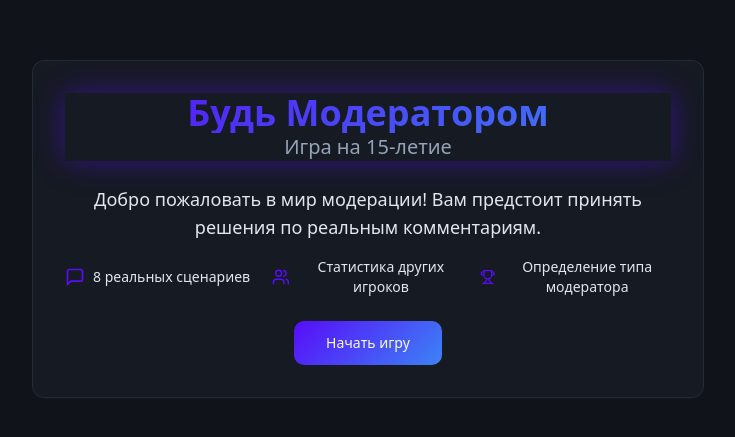
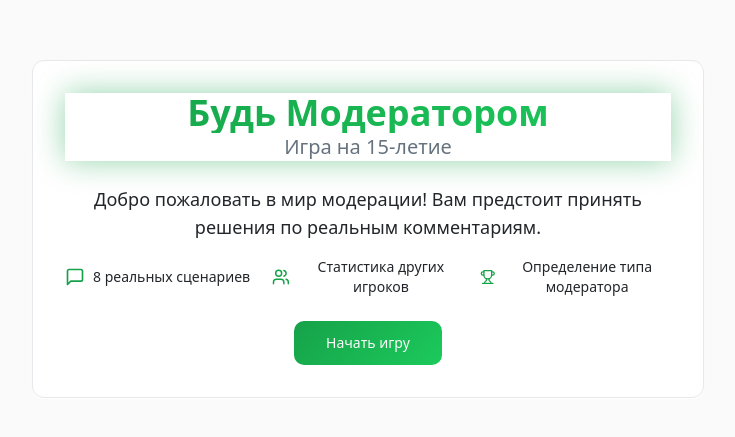
Before and after one commit to itengry/mod-karma-challenge, a React (Vite) app: page / in a window 1280 px wide. Shown: the part 171-608 px from the top of the page, without its empty margins (272-1007 px from the left). Built offline with nearby package versions, Linux system fonts and the light colour scheme.

Commit message:
Refactor: Update visual style
Update primary colors to green, graphite, and white. Replace blue outline on the main block with a new color.

```diff
--- a/src/index.css
+++ b/src/index.css
@@ -6,43 +6,43 @@
 
 @layer base {
   :root {
-    /* Base theme - Dark social media inspired */
-    --background: 222 22% 8%;
-    --foreground: 213 31% 91%;
+    /* Base theme - Clean green/graphite/white scheme */
+    --background: 0 0% 98%;
+    --foreground: 210 11% 15%;
 
-    --card: 222 22% 11%;
-    --card-foreground: 213 31% 91%;
+    --card: 0 0% 100%;
+    --card-foreground: 210 11% 15%;
 
-    --popover: 222 22% 11%;
-    --popover-foreground: 213 31% 91%;
+    --popover: 0 0% 100%;
+    --popover-foreground: 210 11% 15%;
 
-    /* Primary - Deep purple for authority */
-    --primary: 259 94% 51%;
-    --primary-foreground: 210 40% 98%;
+    /* Primary - Deep green for authority */
+    --primary: 142 76% 36%;
+    --primary-foreground: 0 0% 98%;
 
-    /* Secondary - Muted dark */
-    --secondary: 222 22% 15%;
-    --secondary-foreground: 213 31% 91%;
+    /* Secondary - Graphite */
+    --secondary: 210 11% 25%;
+    --secondary-foreground: 0 0% 98%;
 
-    --muted: 222 22% 15%;
-    --muted-foreground: 215 20% 65%;
+    --muted: 210 11% 96%;
+    --muted-foreground: 210 11% 45%;
 
-    --accent: 259 94% 51%;
-    --accent-foreground: 210 40% 98%;
+    --accent: 142 76% 36%;
+    --accent-foreground: 0 0% 98%;
 
     /* Action colors */
     --destructive: 0 84% 60%;
-    --destructive-foreground: 210 40% 98%;
+    --destructive-foreground: 0 0% 98%;
 
     --warning: 38 92% 50%;
-    --warning-foreground: 222 22% 8%;
+    --warning-foreground: 0 0% 98%;
 
     --success: 142 76% 36%;
-    --success-foreground: 210 40% 98%;
+    --success-foreground: 0 0% 98%;
 
-    --border: 222 22% 18%;
-    --input: 222 22% 15%;
-    --ring: 259 94% 51%;
+    --border: 210 11% 91%;
+    --input: 210 11% 96%;
+    --ring: 142 76% 36%;
 
     --radius: 0.75rem;
 
@@ -50,17 +50,17 @@
     --moderate-keep: 142 76% 36%;
     --moderate-delete: 0 84% 60%;
     --moderate-warn: 38 92% 50%;
-    --moderate-hide: 217 91% 60%;
-    --moderate-highlight: 259 94% 51%;
+    --moderate-hide: 210 11% 25%;
+    --moderate-highlight: 142 76% 36%;
 
     /* Gradients */
-    --gradient-primary: linear-gradient(135deg, hsl(259 94% 51%), hsl(217 91% 60%));
+    --gradient-primary: linear-gradient(135deg, hsl(142 76% 36%), hsl(142 76% 45%));
     --gradient-danger: linear-gradient(135deg, hsl(0 84% 60%), hsl(14 91% 54%));
-    --gradient-success: linear-gradient(135deg, hsl(142 76% 36%), hsl(120 76% 45%));
+    --gradient-success: linear-gradient(135deg, hsl(142 76% 36%), hsl(142 76% 45%));
 
     /* Shadows and effects */
-    --shadow-glow: 0 0 30px hsl(259 94% 51% / 0.3);
-    --shadow-card: 0 10px 30px -5px hsl(222 22% 4% / 0.5);
+    --shadow-glow: 0 0 30px hsl(142 76% 36% / 0.3);
+    --shadow-card: 0 10px 30px -5px hsl(210 11% 15% / 0.1);
 
     /* Animations */
     --transition-smooth: all 0.3s cubic-bezier(0.4, 0, 0.2, 1);
@@ -68,57 +68,57 @@
 
     --sidebar-background: 0 0% 98%;
 
-    --sidebar-foreground: 240 5.3% 26.1%;
+    --sidebar-foreground: 210 11% 15%;
 
-    --sidebar-primary: 240 5.9% 10%;
+    --sidebar-primary: 142 76% 36%;
 
     --sidebar-primary-foreground: 0 0% 98%;
 
-    --sidebar-accent: 240 4.8% 95.9%;
+    --sidebar-accent: 210 11% 96%;
 
-    --sidebar-accent-foreground: 240 5.9% 10%;
+    --sidebar-accent-foreground: 210 11% 15%;
 
-    --sidebar-border: 220 13% 91%;
+    --sidebar-border: 210 11% 91%;
 
-    --sidebar-ring: 217.2 91.2% 59.8%;
+    --sidebar-ring: 142 76% 36%;
   }
 
   .dark {
-    --background: 222.2 84% 4.9%;
-    --foreground: 210 40% 98%;
+    --background: 210 11% 8%;
+    --foreground: 0 0% 95%;
 
-    --card: 222.2 84% 4.9%;
-    --card-foreground: 210 40% 98%;
+    --card: 210 11% 11%;
+    --card-foreground: 0 0% 95%;
 
-    --popover: 222.2 84% 4.9%;
-    --popover-foreground: 210 40% 98%;
+    --popover: 210 11% 11%;
+    --popover-foreground: 0 0% 95%;
 
-    --primary: 210 40% 98%;
-    --primary-foreground: 222.2 47.4% 11.2%;
+    --primary: 142 76% 45%;
+    --primary-foreground: 210 11% 8%;
 
-    --secondary: 217.2 32.6% 17.5%;
-    --secondary-foreground: 210 40% 98%;
+    --secondary: 210 11% 15%;
+    --secondary-foreground: 0 0% 95%;
 
-    --muted: 217.2 32.6% 17.5%;
-    --muted-foreground: 215 20.2% 65.1%;
+    --muted: 210 11% 15%;
+    --muted-foreground: 210 11% 65%;
 
-    --accent: 217.2 32.6% 17.5%;
-    --accent-foreground: 210 40% 98%;
+    --accent: 142 76% 45%;
+    --accent-foreground: 210 11% 8%;
 
-    --destructive: 0 62.8% 30.6%;
-    --destructive-foreground: 210 40% 98%;
+    --destructive: 0 84% 60%;
+    --destructive-foreground: 0 0% 95%;
 
-    --border: 217.2 32.6% 17.5%;
-    --input: 217.2 32.6% 17.5%;
-    --ring: 212.7 26.8% 83.9%;
-    --sidebar-background: 240 5.9% 10%;
-    --sidebar-foreground: 240 4.8% 95.9%;
-    --sidebar-primary: 224.3 76.3% 48%;
-    --sidebar-primary-foreground: 0 0% 100%;
-    --sidebar-accent: 240 3.7% 15.9%;
-    --sidebar-accent-foreground: 240 4.8% 95.9%;
-    --sidebar-border: 240 3.7% 15.9%;
-    --sidebar-ring: 217.2 91.2% 59.8%;
+    --border: 210 11% 18%;
+    --input: 210 11% 15%;
+    --ring: 142 76% 45%;
+    --sidebar-background: 210 11% 8%;
+    --sidebar-foreground: 0 0% 95%;
+    --sidebar-primary: 142 76% 45%;
+    --sidebar-primary-foreground: 210 11% 8%;
+    --sidebar-accent: 210 11% 15%;
+    --sidebar-accent-foreground: 0 0% 95%;
+    --sidebar-border: 210 11% 18%;
+    --sidebar-ring: 142 76% 45%;
   }
 }
 
--- a/src/pages/NotFound.tsx
+++ b/src/pages/NotFound.tsx
@@ -12,12 +12,12 @@ const NotFound = () => {
   }, [location.pathname]);
 
   return (
-    <div className="min-h-screen flex items-center justify-center bg-gray-100">
+    <div className="min-h-screen flex items-center justify-center bg-background">
       <div className="text-center">
-        <h1 className="text-4xl font-bold mb-4">404</h1>
-        <p className="text-xl text-gray-600 mb-4">Oops! Page not found</p>
-        <a href="/" className="text-blue-500 hover:text-blue-700 underline">
-          Return to Home
+        <h1 className="text-4xl font-bold mb-4 text-foreground">404</h1>
+        <p className="text-xl text-muted-foreground mb-4">Страница не найдена</p>
+        <a href="/" className="text-primary hover:text-primary/80 underline">
+          Вернуться на главную
         </a>
       </div>
     </div>
--- a/tailwind.config.ts
+++ b/tailwind.config.ts
@@ -118,8 +118,8 @@ export default {
 					'100%': { transform: 'translateX(0)', opacity: '1' }
 				},
 				'glow-pulse': {
-					'0%, 100%': { boxShadow: '0 0 20px hsl(259 94% 51% / 0.3)' },
-					'50%': { boxShadow: '0 0 40px hsl(259 94% 51% / 0.6)' }
+					'0%, 100%': { boxShadow: '0 0 20px hsl(142 76% 36% / 0.3)' },
+					'50%': { boxShadow: '0 0 40px hsl(142 76% 36% / 0.6)' }
 				}
 			},
 			animation: {
```
